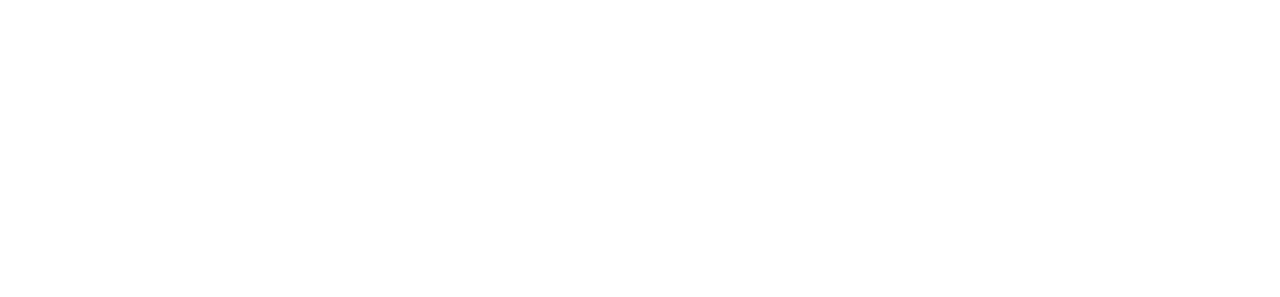
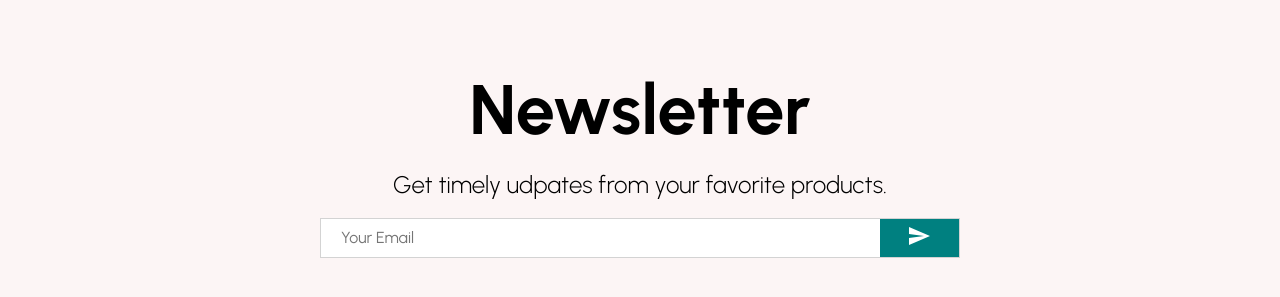
Before and after one commit to turalcavad/react-E-Commerce, a React (Create React App) app: page / in a window 1280 px wide. Shown: the part 2369-2666 px from the top of the page. Before the commit the page ends 2270 px from the top, so only its background shows below. Built offline with nearby package versions, Linux system fonts and the light colour scheme.

Commit message:
newsletter done

```diff
--- /dev/null
+++ b/src/components/newsletter/Newsletter.jsx
@@ -0,0 +1,28 @@
+import { Send } from "@material-ui/icons";
+import {
+	Container,
+	Button,
+	Desc,
+	Input,
+	InputContainer,
+	Title,
+} from "./styles/newsletter";
+
+const Newsletter = () => {
+	return (
+		<Container>
+			<Title>Newsletter</Title>
+
+			<Desc>Get timely udpates from your favorite products.</Desc>
+
+			<InputContainer>
+				<Input placeholder="Your Email" />
+				<Button>
+					<Send />
+				</Button>
+			</InputContainer>
+		</Container>
+	);
+};
+
+export default Newsletter;
--- /dev/null
+++ b/src/components/newsletter/styles/newsletter.js
@@ -0,0 +1,42 @@
+import styled from "styled-components";
+
+export const Container = styled.div`
+	height: 60vh;
+	background-color: #fcf5f5;
+	display: flex;
+	align-items: center;
+	justify-content: center;
+	flex-direction: column;
+`;
+
+export const Title = styled.h1`
+	font-size: 70px;
+	margin-bottom: 20px;
+`;
+
+export const Desc = styled.div`
+	font-size: 24px;
+	font-weight: 300;
+	margin-bottom: 20px;
+`;
+
+export const InputContainer = styled.div`
+	width: 50%;
+	height: 40px;
+	background-color: white;
+	display: flex;
+	justify-content: space-between;
+	border: 1px solid lightgray;
+`;
+
+export const Input = styled.input`
+	flex: 8;
+	padding-left: 20px;
+`;
+
+export const Button = styled.button`
+	flex: 1;
+	background-color: teal;
+	color: white;
+	border: none;
+`;
--- a/src/pages/Home.jsx
+++ b/src/pages/Home.jsx
@@ -2,6 +2,7 @@
 import Announcement from "../components/announcement/Announcement";
 import Categories from "../components/categories/Categories";
 import Navbar from "../components/navbar/Navbar";
+import Newsletter from "../components/newsletter/Newsletter";
 import Products from "../components/products/Products";
 import Slider from "../components/slider/Slider";
 
@@ -13,6 +14,7 @@
 			<Slider />
 			<Categories />
 			<Products />
+			<Newsletter />
 		</div>
 	);
 };
```
